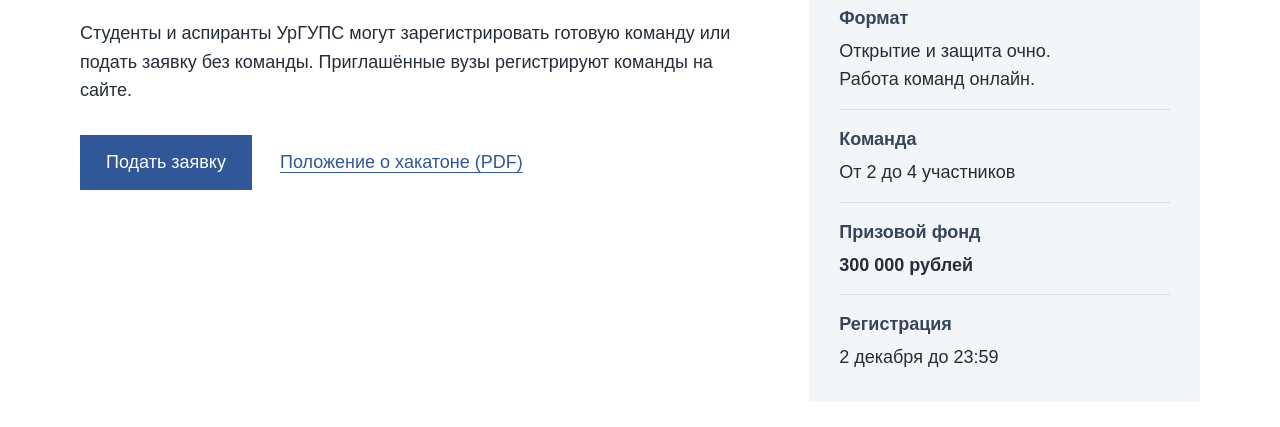
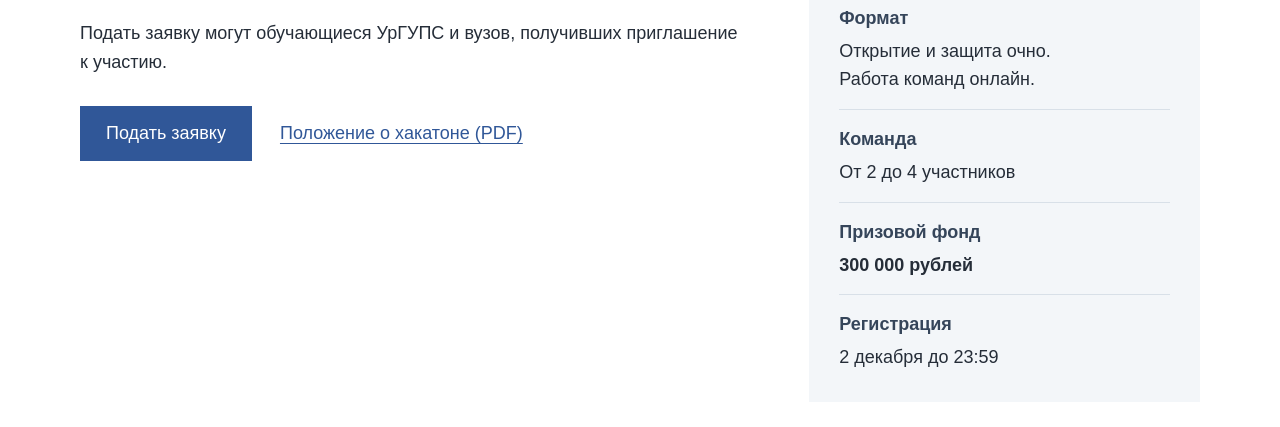
Before and after one commit to ngolochalov/ngolochalov, a plain HTML site: page index.html in a window 1280 px wide. Shown: the part 373-800 px from the top of the page. Drawn offline with Linux system fonts and the light colour scheme.

Commit message:
Shorten hackathon eligibility text

```diff
--- a/index.html
+++ b/index.html
@@ -23,7 +23,7 @@
   <div class="intro-copy">
    <h1 id="page-title">Хакатон по применению искусственного интеллекта</h1>
    <p class="intro-lead">К 70-летию УрГУПС. Командная разработка прикладных решений для университета и организаций-партнёров.</p>
-   <p>Студенты и аспиранты УрГУПС могут зарегистрировать готовую команду или подать заявку без команды. Приглашённые вузы регистрируют команды на сайте.</p>
+   <p>Подать заявку могут обучающиеся УрГУПС и вузов, получивших приглашение к участию.</p>
    <div class="intro-actions"><a class="button" href="#registration">Подать заявку</a><a class="plain-link" href="hackathon-regulations.pdf?v=446a6613" download>Положение о хакатоне (PDF)</a></div>
   </div>
   <aside class="event-details" aria-label="Условия проведения">
```
